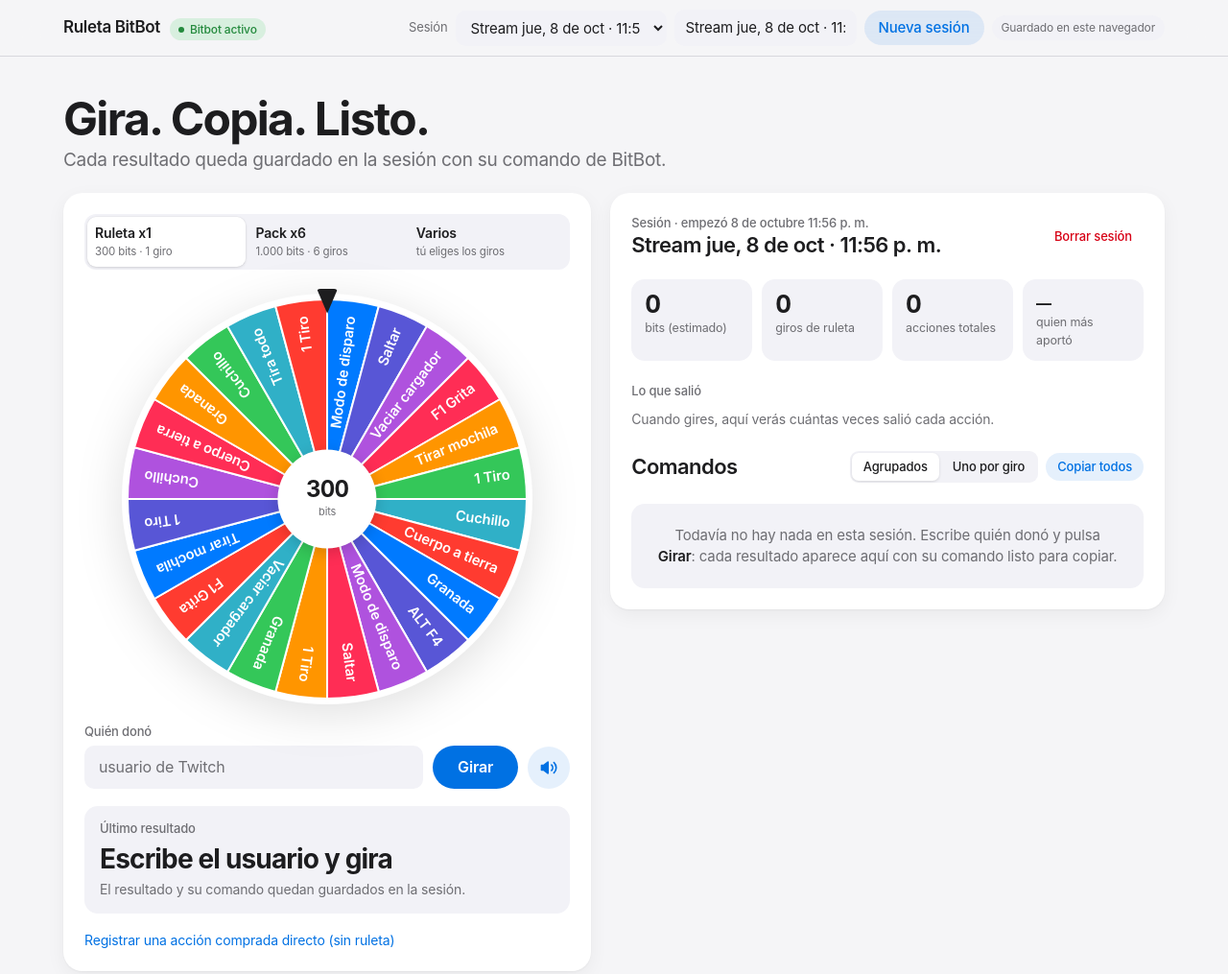
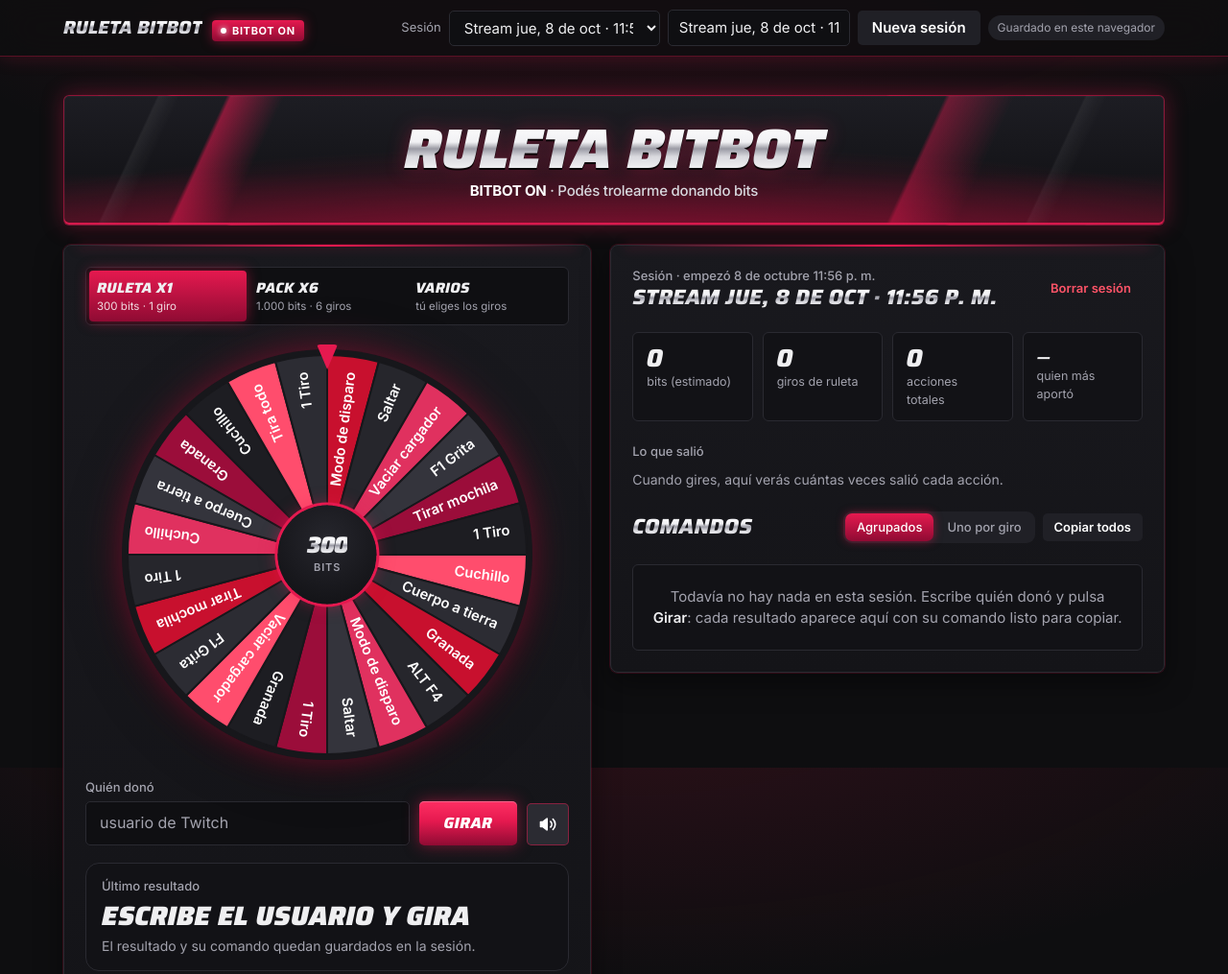
Before and after one commit to plathslavia/ruleta-bitbot, a plain HTML site: page index.html in a window 1280 px wide. Shown: the top 1015 px of the page at 96% size. Drawn offline with Linux system fonts and the light colour scheme.

Commit message:
Estilo de los paneles de insanesqt

```diff
--- a/index.html
+++ b/index.html
@@ -6,39 +6,22 @@
 <title>Ruleta BitBot</title>
 <link rel="preconnect" href="https://fonts.googleapis.com">
 <link rel="preconnect" href="https://fonts.gstatic.com" crossorigin>
-<link href="https://fonts.googleapis.com/css2?family=Inter:wght@400;500;600;700&display=swap" rel="stylesheet">
+<link href="https://fonts.googleapis.com/css2?family=Inter:wght@400;500;600;700&family=Saira:ital,wght@1,700;1,800;1,900&display=swap" rel="stylesheet">
 <style>
-/* Layout: estilo Apple. Barra superior translúcida fija con la sesión; debajo dos columnas: la ruleta con su control segmentado a la izquierda, y el resumen y los comandos en listas agrupadas a la derecha. Claro u oscuro según el sistema. */
+/* Layout: estilo de los paneles del canal de insanesqt. Fondo casi negro, paneles grafito con marco rojo carmesí que brilla, títulos en cursiva gruesa con relleno metalizado. Banner arriba como sus paneles; debajo la ruleta a la izquierda y el resumen y los comandos a la derecha. Tema oscuro fijo, a propósito. */
 :root{
-  --bg:#f5f5f7; --card:#ffffff; --fill:#f2f2f7; --fill-2:#e5e5ea; --sep:#d8d8dd;
-  --fg:#1d1d1f; --muted:#6e6e73; --accent:#0071e3; --accent-tint:rgba(0,113,227,.1); --on-accent:#ffffff;
-  --ok:#248a3d; --ok-tint:rgba(52,199,89,.15); --danger:#d70015; --danger-tint:rgba(255,59,48,.1);
-  --bar:rgba(245,245,247,.8); --shadow:0 1px 2px rgba(0,0,0,.04),0 6px 20px rgba(0,0,0,.05);
-  --seg1:#007aff; --seg2:#5856d6; --seg3:#af52de; --seg4:#ff2d55; --seg5:#ff9500; --seg6:#34c759; --seg7:#30b0c7; --seg8:#ff3b30;
-  --seg-ink:#ffffff; --pointer:#1d1d1f;
-  --f-display:-apple-system,BlinkMacSystemFont,"SF Pro Display","Inter","Segoe UI",system-ui,sans-serif;
-  --f-body:-apple-system,BlinkMacSystemFont,"SF Pro Text","Inter","Segoe UI",system-ui,sans-serif;
-  --f-mono:"SF Mono",ui-monospace,Menlo,Consolas,monospace;
-  --r:10px; --r-card:20px;
-}
-@media (prefers-color-scheme:dark){
-  :root:not([data-theme="light"]){
-    --bg:#000000; --card:#1c1c1e; --fill:#2c2c2e; --fill-2:#3a3a3c; --sep:#38383a;
-    --fg:#f5f5f7; --muted:#98989d; --accent:#0a84ff; --accent-tint:rgba(10,132,255,.2); --on-accent:#ffffff;
-    --ok:#30d158; --ok-tint:rgba(48,209,88,.18); --danger:#ff453a; --danger-tint:rgba(255,69,58,.16);
-    --bar:rgba(22,22,23,.75); --shadow:none;
-    --seg1:#0a84ff; --seg2:#5e5ce6; --seg3:#bf5af2; --seg4:#ff375f; --seg5:#ff9f0a; --seg6:#30d158; --seg7:#40c8e0; --seg8:#ff453a;
-    --seg-ink:#ffffff; --pointer:#f5f5f7;
-    color-scheme:dark;
-  }
-}
-:root[data-theme="dark"]{
-  --bg:#000000; --card:#1c1c1e; --fill:#2c2c2e; --fill-2:#3a3a3c; --sep:#38383a;
-  --fg:#f5f5f7; --muted:#98989d; --accent:#0a84ff; --accent-tint:rgba(10,132,255,.2); --on-accent:#ffffff;
-  --ok:#30d158; --ok-tint:rgba(48,209,88,.18); --danger:#ff453a; --danger-tint:rgba(255,69,58,.16);
-  --bar:rgba(22,22,23,.75); --shadow:none;
-  --seg1:#0a84ff; --seg2:#5e5ce6; --seg3:#bf5af2; --seg4:#ff375f; --seg5:#ff9f0a; --seg6:#30d158; --seg7:#40c8e0; --seg8:#ff453a;
-  --seg-ink:#ffffff; --pointer:#f5f5f7;
+  --bg:#0e0e10; --card:#17171b; --fill:#202026; --fill-2:#2b2b32; --sep:#2f2f36;
+  --fg:#efeff1; --muted:#a3a3ae; --accent:#e5194f; --accent-tint:rgba(229,25,79,.16); --on-accent:#ffffff;
+  --accent-deep:#8f0b33; --glow:rgba(229,25,79,.5);
+  --ok:#3ddc84; --ok-tint:rgba(61,220,132,.14); --danger:#ff5468; --danger-tint:rgba(255,84,104,.14);
+  --bar:rgba(14,14,16,.86); --shadow:0 0 0 1px rgba(229,25,79,.18),0 10px 30px rgba(0,0,0,.45);
+  --chrome:linear-gradient(180deg,#ffffff 0%,#f1f1f4 38%,#9a9aa4 50%,#d9d9de 64%,#ffffff 100%);
+  --seg1:#c8102e; --seg2:#26262c; --seg3:#e0315f; --seg4:#34343c; --seg5:#9b0d3a; --seg6:#1d1d22; --seg7:#ff4d6d; --seg8:#2c2c33;
+  --seg-ink:#ffffff; --pointer:#e5194f;
+  --f-display:"Saira","Arial Black","Segoe UI",system-ui,sans-serif;
+  --f-body:"Inter",-apple-system,BlinkMacSystemFont,"Segoe UI",system-ui,sans-serif;
+  --f-mono:ui-monospace,"SF Mono",Menlo,Consolas,monospace;
+  --r:6px; --r-card:8px;
   color-scheme:dark;
 }
 html,body{background:var(--bg);color:var(--fg)}
@@ -131,7 +114,7 @@
 .result.hit{background:var(--accent-tint)}
 .result .big{font-family:var(--f-display);font-weight:700;font-size:clamp(22px,3.2vw,28px);line-height:1.12;letter-spacing:-.03em;text-wrap:balance}
 .result .who-line{color:var(--muted);font-size:14px}
-.result ol{margin:4px 0 0;padding:0;list-style:none;display:flex;flex-direction:column;max-height:240px;overflow-y:auto}
+.result ol{position:relative;margin:4px 0 0;padding:0;list-style:none;display:flex;flex-direction:column;max-height:240px;overflow-y:auto}
 .result li{display:flex;gap:10px;align-items:baseline;font-size:15px;padding:5px 0;border-top:1px solid var(--sep)}
 .result li:first-child{border-top:0}
 .result li .n{font-size:12px;color:var(--muted);width:2.6em;flex:none;font-variant-numeric:tabular-nums}
@@ -215,6 +198,73 @@
 .msg{font-size:13px;color:var(--ok)}
 .msg.err{color:var(--danger)}
 
+/* ---------- piel insanesqt ---------- */
+body{letter-spacing:0;background:radial-gradient(1200px 500px at 50% -120px,rgba(229,25,79,.16),transparent 70%),var(--bg);background-attachment:fixed}
+.top{border-bottom:1px solid rgba(229,25,79,.35);box-shadow:0 1px 18px rgba(229,25,79,.18)}
+.brand-name{font-family:var(--f-display);font-style:italic;font-weight:800;font-size:19px;letter-spacing:.01em;text-transform:uppercase;background:var(--chrome);-webkit-background-clip:text;background-clip:text;color:transparent}
+.tag{color:#fff;background:linear-gradient(180deg,var(--accent),var(--accent-deep));font-weight:700;font-size:11px;letter-spacing:.06em;text-transform:uppercase;border-radius:4px;box-shadow:0 0 12px var(--glow)}
+.tag::before{background:#fff;box-shadow:0 0 6px #fff}
+
+/* banner como los paneles del canal */
+.banner{position:relative;isolation:isolate;padding:26px 20px 24px;text-align:center;align-items:center;border:1px solid rgba(229,25,79,.55);border-radius:6px;overflow:hidden;
+  background:
+    linear-gradient(115deg,transparent 0 14%,rgba(229,25,79,.55) 14.4%,rgba(229,25,79,0) 19%,transparent 19% 76%,rgba(229,25,79,.4) 76.4%,rgba(229,25,79,0) 82%),
+    linear-gradient(115deg,transparent 0 8%,rgba(255,255,255,.06) 8.2%,transparent 10% 88%,rgba(255,255,255,.05) 88.2%,transparent 90%),
+    radial-gradient(120% 160% at 50% 135%,rgba(160,12,52,.75),transparent 60%),
+    linear-gradient(180deg,#1d1d23,#0f0f12);
+  box-shadow:0 0 22px rgba(229,25,79,.35),inset 0 0 0 1px rgba(255,255,255,.03),inset 0 -2px 0 rgba(229,25,79,.9)}
+.banner::after{content:"";position:absolute;inset:auto 0 0 0;height:40%;background:linear-gradient(0deg,rgba(229,25,79,.22),transparent);z-index:-1}
+h1,h2,.result .big,details.settings>summary,.stat .v,.hub b{font-family:var(--f-display);font-style:italic}
+h1{font-weight:900;font-size:clamp(34px,6vw,58px);line-height:1;letter-spacing:.01em;text-transform:uppercase;background:var(--chrome);-webkit-background-clip:text;background-clip:text;color:transparent;filter:drop-shadow(0 2px 0 rgba(0,0,0,.85)) drop-shadow(0 0 10px rgba(229,25,79,.35));padding:0 .08em}
+.lede{color:#d8d8de;font-size:15px;font-weight:500}
+.lede b{color:#fff;font-weight:700}
+
+h2{font-weight:800;font-size:22px;letter-spacing:.01em;text-transform:uppercase;background:var(--chrome);-webkit-background-clip:text;background-clip:text;color:transparent;padding-right:.1em}
+.panel{background:linear-gradient(180deg,#19191e,#141418);border:1px solid #2a2a31;position:relative}
+.panel::before{content:"";position:absolute;left:14px;right:14px;top:-1px;height:2px;background:linear-gradient(90deg,transparent,var(--accent),transparent);box-shadow:0 0 12px var(--glow);border-radius:2px}
+details.settings{background:linear-gradient(180deg,#19191e,#141418);border:1px solid #2a2a31}
+details.settings>summary{font-weight:800;text-transform:uppercase;letter-spacing:.01em;font-size:18px}
+
+.btn{border-radius:5px;background:var(--fill);color:#fff;font-weight:600}
+.btn:hover{background:var(--fill-2)}
+.btn.primary{background:linear-gradient(180deg,#ff2f63,var(--accent) 45%,var(--accent-deep));color:#fff;font-family:var(--f-display);font-style:italic;font-weight:800;text-transform:uppercase;letter-spacing:.03em;box-shadow:0 0 16px var(--glow),inset 0 1px 0 rgba(255,255,255,.25)}
+.btn.primary:hover{background:linear-gradient(180deg,#ff4775,#f02a5d 45%,#a00d3a)}
+.btn.ghost{background:transparent}
+.btn.warn{color:var(--danger)}
+.btn.icon{border-radius:5px}
+.btn.icon[aria-pressed=true]{color:#fff;background:var(--fill-2);box-shadow:inset 0 0 0 1px rgba(229,25,79,.5)}
+.seg .btn{color:var(--muted)}
+.seg .btn[aria-pressed=true]{color:#fff;background:linear-gradient(180deg,var(--accent),var(--accent-deep))!important;box-shadow:0 0 10px var(--glow)}
+
+.modes{background:#0f0f12;border:1px solid #2a2a31;border-radius:6px}
+.mode{border-radius:4px}
+.mode b{font-family:var(--f-display);font-style:italic;font-weight:800;text-transform:uppercase;font-size:15px;letter-spacing:.02em}
+.mode[aria-selected=true]{background:linear-gradient(180deg,var(--accent),var(--accent-deep))!important;box-shadow:0 0 14px var(--glow)!important}
+.mode[aria-selected=true] span{color:rgba(255,255,255,.85)}
+
+#wheel{filter:drop-shadow(0 0 18px rgba(229,25,79,.45)) drop-shadow(0 8px 20px rgba(0,0,0,.6))}
+.pointer{filter:drop-shadow(0 0 8px var(--glow))}
+.hub{background:radial-gradient(circle at 50% 35%,#26262d,#0f0f12);box-shadow:0 0 0 3px var(--accent),0 0 18px var(--glow)}
+.hub b{font-weight:900;background:var(--chrome);-webkit-background-clip:text;background-clip:text;color:transparent}
+.hub small{text-transform:uppercase;letter-spacing:.08em;font-weight:600}
+
+.result{background:#121216;border:1px solid #2a2a31}
+.result.hit{background:linear-gradient(90deg,rgba(229,25,79,.2),rgba(229,25,79,.04));border-color:rgba(229,25,79,.55);box-shadow:0 0 18px rgba(229,25,79,.2)}
+.result .big{font-weight:900;text-transform:uppercase;letter-spacing:.01em}
+.stat{background:#121216;border:1px solid #2a2a31;border-radius:6px}
+.stat .v{font-weight:800}
+.bars .track{background:#121216;border-radius:4px}
+.bars .fill{background:linear-gradient(90deg,var(--accent-deep),var(--accent));border-radius:4px;opacity:.75}
+.entries{background:#121216;border:1px solid #2a2a31;border-radius:6px}
+.cmd code{background:#0b0b0d;border:1px solid #2a2a31;border-radius:4px;color:#ffd6e0}
+.chip{border-radius:4px}
+.chip.x6{color:#fff;background:rgba(229,25,79,.35)}
+.multi{background:#121216;border:1px solid #2a2a31;border-radius:6px}
+select,input[type=text],input[type=number],textarea{border-radius:5px;background:#0f0f12;border-color:#2a2a31}
+.tablewrap{background:#121216;border:1px solid #2a2a31;border-radius:6px}
+td input[type=text],td input[type=number]{background:#0b0b0d}
+details.sub summary{color:#ff6b8f}
+
 @media (prefers-reduced-motion:reduce){*{transition:none!important;animation:none!important}}
 </style>
 </head>
@@ -223,7 +273,7 @@
   <div class="top-in">
     <div class="brand">
       <span class="brand-name">Ruleta BitBot</span>
-      <span class="tag">Bitbot activo</span>
+      <span class="tag">Bitbot on</span>
     </div>
     <div class="sess">
       <label for="sessSelect">Sesión</label>
@@ -236,9 +286,9 @@
 </header>
 
 <div class="wrap">
-  <div class="hero">
-    <h1>Gira. Copia. Listo.</h1>
-    <p class="lede">Cada resultado queda guardado en la sesión con su comando de BitBot.</p>
+  <div class="hero banner">
+    <h1>Ruleta BitBot</h1>
+    <p class="lede"><b>BITBOT ON</b> · Podés trolearme donando bits</p>
   </div>
 
   <main class="grid">
@@ -861,7 +911,11 @@
         items[k].classList.remove("pending");
         items[k].lastChild.textContent = a.name;
         $("resWho").textContent = `${what} para ${user} · giro ${k + 1} de ${n}`;
-        if (!skipAnim) items[k].scrollIntoView({ block: "nearest" });
+        if (!skipAnim) {
+          // desplaza solo la lista de resultados, sin mover la página
+          const li = items[k], bottom = li.offsetTop + li.offsetHeight;
+          if (bottom > list.scrollTop + list.clientHeight) list.scrollTop = bottom - list.clientHeight;
+        }
       } else {
         $("resWho").textContent = `Le tocó a ${user} · ${fmt(a.bits)} bits de valor`;
       }
```
